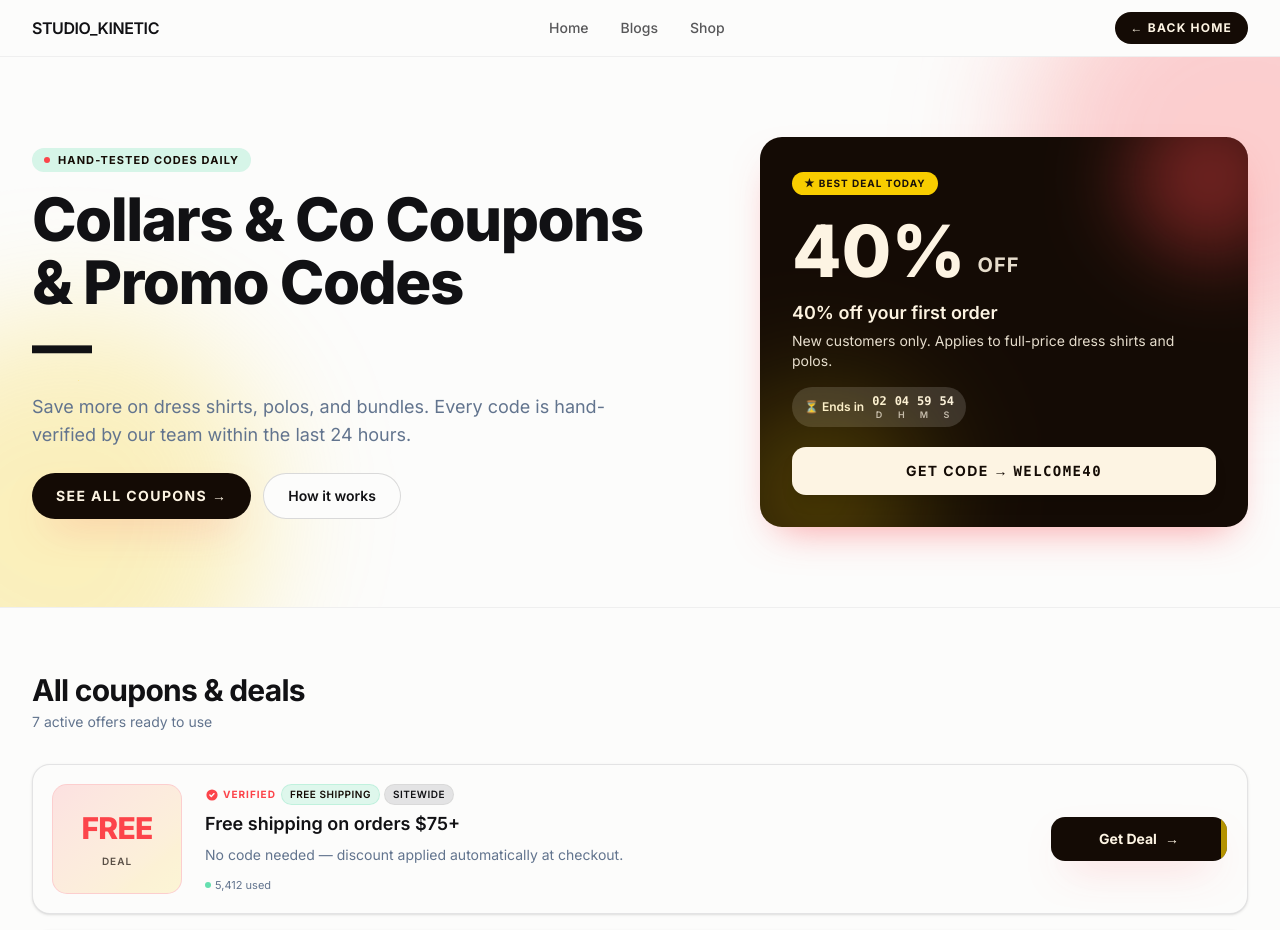
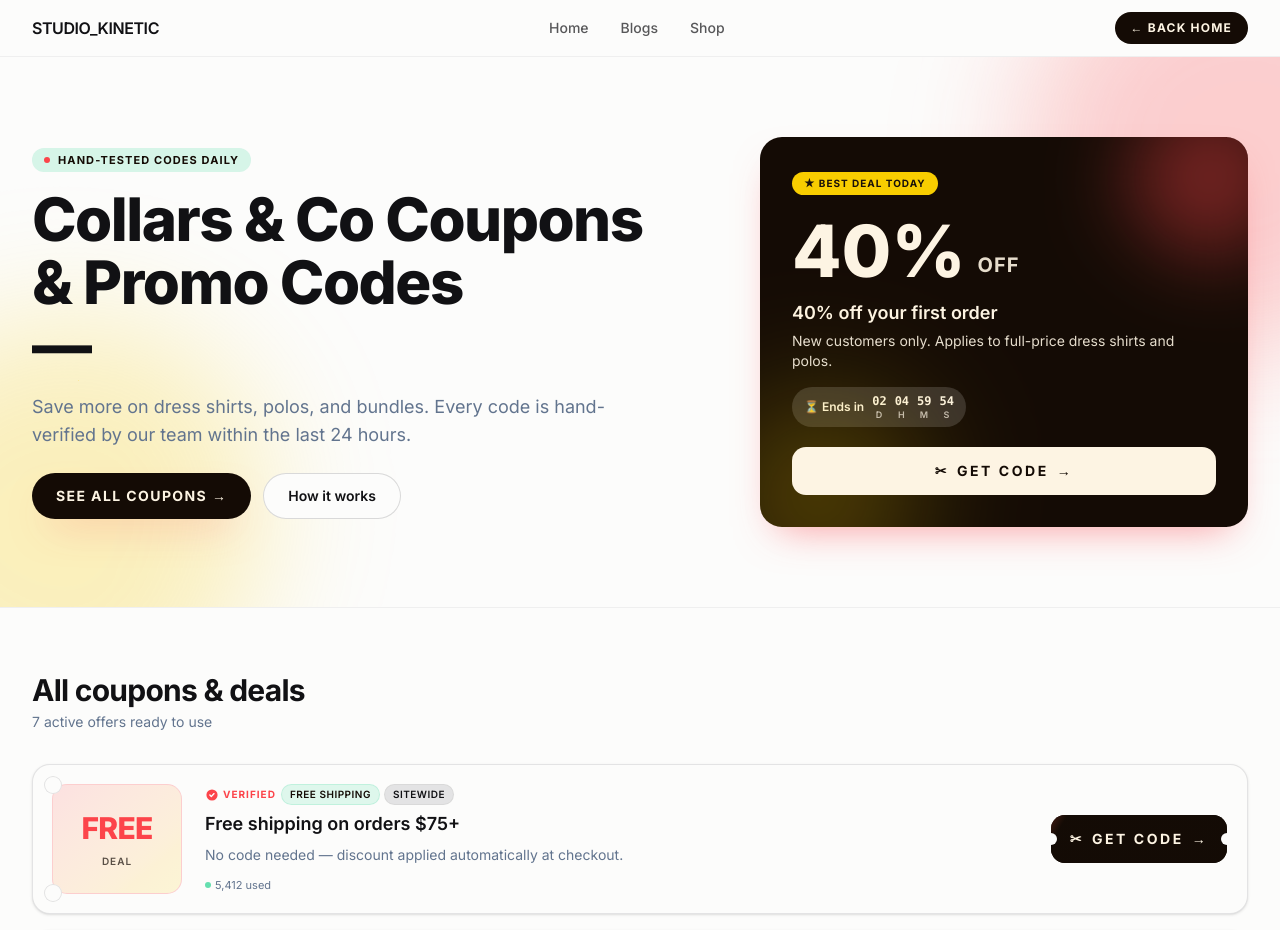
Before and after one commit to hamzashiwani/radiant-launch-web, a React (Vite) app: page /landing-page in a window 1280 px wide. Shown: the top 930 px of the page. Built offline with nearby package versions, Linux system fonts and the light colour scheme.

Commit message:
Changes
Co-authored-by: hamzashiwani <107464427+hamzashiwani@users.noreply.github.com>

```diff
--- a/src/routes/landing-page.tsx
+++ b/src/routes/landing-page.tsx
@@ -207,7 +207,6 @@ function CouponCard({
   onCopy: (code: string) => void;
 }) {
   const [revealed, setRevealed] = useState(false);
-  const [hover, setHover] = useState(false);
   const isExpiringSoon = coupon.expiresAt - now < 2 * DAY;
 
   const handleClick = () => {
@@ -220,8 +219,8 @@ function CouponCard({
   };
 
   return (
-    <article className="group relative flex flex-col sm:flex-row gap-4 sm:gap-6 items-stretch rounded-2xl border border-foreground/10 bg-background p-4 sm:p-5 shadow-sm hover:shadow-[var(--shadow-pop)] hover:-translate-y-0.5 transition-all duration-300">
-      <div className="sm:w-32 shrink-0 flex sm:flex-col items-center justify-center gap-2 rounded-xl bg-gradient-to-br from-brand/15 to-pop/15 ring-1 ring-brand/25 p-4 text-center">
+    <article className="coupon-card group relative flex flex-col sm:flex-row gap-4 sm:gap-6 items-stretch rounded-2xl border border-foreground/10 bg-background p-4 sm:p-5 shadow-sm overflow-hidden">
+      <div className="coupon-notch sm:w-32 shrink-0 flex sm:flex-col items-center justify-center gap-2 rounded-xl bg-gradient-to-br from-brand/15 to-pop/15 ring-1 ring-brand/25 p-4 text-center transition-transform duration-500 group-hover:scale-[1.04] group-hover:rotate-[-2deg]">
         <span className="text-2xl sm:text-3xl font-extrabold tracking-tight text-brand">
           {coupon.discount}
         </span>
@@ -271,37 +270,27 @@ function CouponCard({
       <div className="sm:w-44 flex sm:flex-col items-stretch justify-center">
         <button
           onClick={handleClick}
-          onMouseEnter={() => setHover(true)}
-          onMouseLeave={() => setHover(false)}
-          aria-label={coupon.type === "deal" ? "Get deal" : revealed ? "Code copied" : "Reveal and copy code"}
-          className="relative w-full overflow-hidden rounded-xl bg-ink text-cream font-bold text-sm py-3 px-4 shadow-[var(--shadow-pop)] transition-all active:scale-[0.97] isolate"
+          aria-label={revealed && coupon.code ? `Code ${coupon.code} copied` : "Get code"}
+          className="relative w-full overflow-hidden rounded-xl bg-ink text-cream font-bold text-sm py-3.5 px-4 shadow-[var(--shadow-pop)] transition-all duration-300 hover:-translate-y-0.5 hover:rotate-[-0.5deg] active:scale-[0.96] active:rotate-0 isolate animate-ring-pulse"
         >
-          {/* liquid blob */}
+          {/* animated gradient sweep */}
           <span
             aria-hidden
-            className={`pointer-events-none absolute left-1/2 top-1/2 -z-10 size-8 -translate-x-1/2 -translate-y-1/2 rounded-full bg-[var(--gradient-shop)] transition-all duration-700 ease-out animate-blob ${
-              hover ? "scale-[14] opacity-100" : "scale-100 opacity-80"
-            }`}
+            className="pointer-events-none absolute inset-0 -z-10 bg-[linear-gradient(120deg,var(--ink)_0%,var(--ink)_40%,color-mix(in_oklab,var(--brand)_70%,var(--ink))_50%,var(--ink)_60%,var(--ink)_100%)] bg-[length:250%_100%] bg-[position:100%_0] transition-[background-position] duration-700 ease-out group-hover:bg-[position:0%_0]"
           />
+          {/* shimmer streak on hover */}
           <span
             aria-hidden
-            className="pointer-events-none absolute inset-0 -z-10 opacity-0 group-hover:opacity-100 bg-[radial-gradient(circle_at_var(--mx,50%)_50%,oklch(0.99_0.01_80/.25),transparent_60%)]"
+            className="pointer-events-none absolute inset-y-0 -left-1/2 w-1/2 bg-gradient-to-r from-transparent via-cream/40 to-transparent opacity-0 group-hover:opacity-100 group-hover:animate-shimmer"
           />
-          <span className="relative z-10 inline-flex items-center justify-center gap-2">
-            {coupon.type === "deal" ? (
-              <>Get Deal <span aria-hidden>→</span></>
-            ) : revealed && coupon.code ? (
-              <span className="font-mono tracking-widest">{coupon.code}</span>
-            ) : (
-              <>
-                <span className="font-mono tracking-widest opacity-60">
-                  {coupon.code ? coupon.code.slice(0, 2) + "•".repeat(Math.max(0, coupon.code.length - 2)) : "•••"}
-                </span>
-                <span className="ml-1">Get Code</span>
-              </>
-            )}
+          {/* scissors notch */}
+          <span aria-hidden className="pointer-events-none absolute left-0 top-1/2 -translate-x-1/2 -translate-y-1/2 size-3 rounded-full bg-background ring-1 ring-foreground/10" />
+          <span aria-hidden className="pointer-events-none absolute right-0 top-1/2 translate-x-1/2 -translate-y-1/2 size-3 rounded-full bg-background ring-1 ring-foreground/10" />
+          <span className="relative z-10 inline-flex items-center justify-center gap-2 uppercase tracking-[0.18em]">
+            <span className="inline-block transition-transform duration-300 group-hover:-rotate-12">✂</span>
+            <span>Get Code</span>
+            <span aria-hidden className="inline-block transition-transform duration-300 group-hover:translate-x-1">→</span>
           </span>
-          <span className="pointer-events-none absolute inset-y-0 right-0 w-1.5 bg-pop/70" />
         </button>
         {coupon.type === "code" && revealed && (
           <p className="text-center text-[10px] mt-1.5 text-brand font-semibold">✓ Copied — opening store…</p>
@@ -420,10 +409,15 @@ function LandingPage() {
                     }
                     window.open(bestDeal.url, "_blank", "noopener,noreferrer");
                   }}
-                  className="group relative mt-5 w-full overflow-hidden bg-cream text-ink hover:text-cream font-bold rounded-xl py-3.5 text-sm uppercase tracking-widest shadow-lg transition-all active:scale-[0.98]"
+                  className="group relative mt-5 w-full overflow-hidden bg-cream text-ink hover:text-cream font-bold rounded-xl py-3.5 text-sm uppercase tracking-[0.18em] shadow-lg transition-all duration-300 hover:-translate-y-0.5 active:scale-[0.98] animate-ring-pulse"
                 >
                   <span aria-hidden className="absolute inset-0 -z-0 scale-0 group-hover:scale-150 origin-center transition-transform duration-700 ease-out bg-[var(--gradient-shop)] rounded-full" />
-                  <span className="relative z-10">Get Code → <span className="font-mono">{bestDeal.code}</span></span>
+                  <span aria-hidden className="pointer-events-none absolute inset-y-0 -left-1/2 w-1/2 bg-gradient-to-r from-transparent via-white/60 to-transparent opacity-0 group-hover:opacity-100 group-hover:animate-shimmer" />
+                  <span className="relative z-10 inline-flex items-center justify-center gap-2">
+                    <span className="inline-block transition-transform duration-300 group-hover:-rotate-12">✂</span>
+                    Get Code
+                    <span aria-hidden className="inline-block transition-transform duration-300 group-hover:translate-x-1">→</span>
+                  </span>
                 </button>
               </div>
             </div>
```
